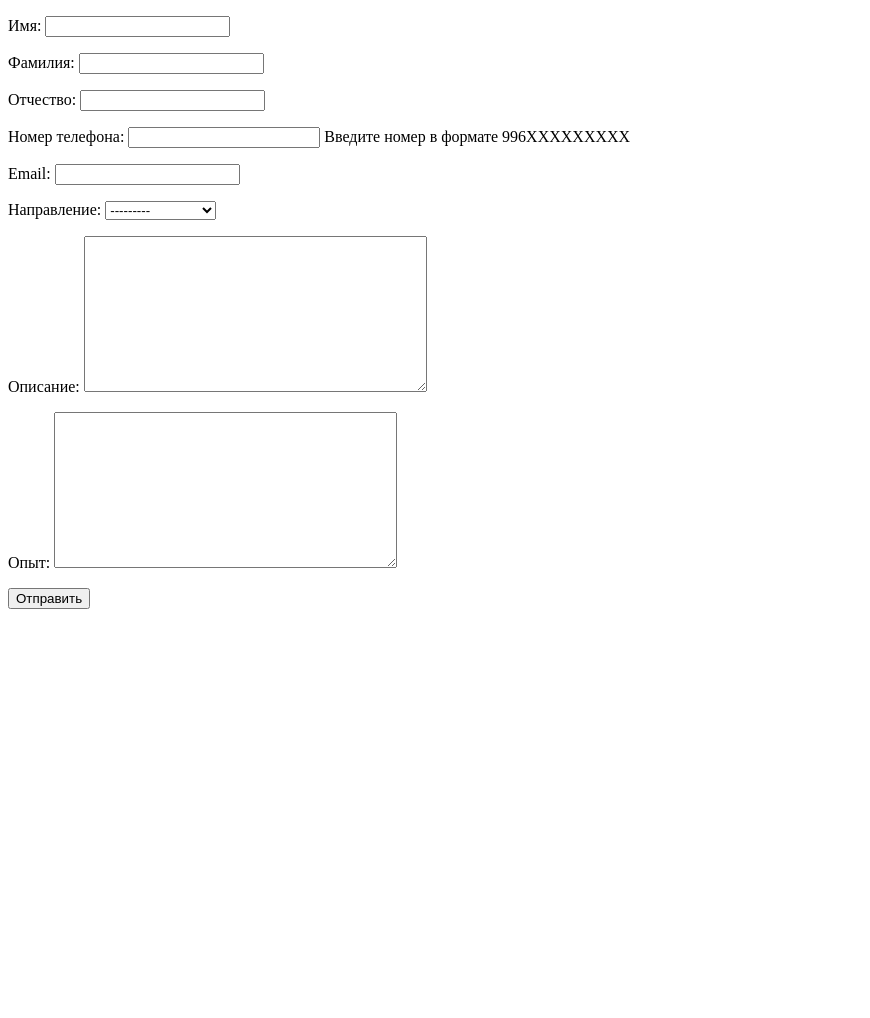
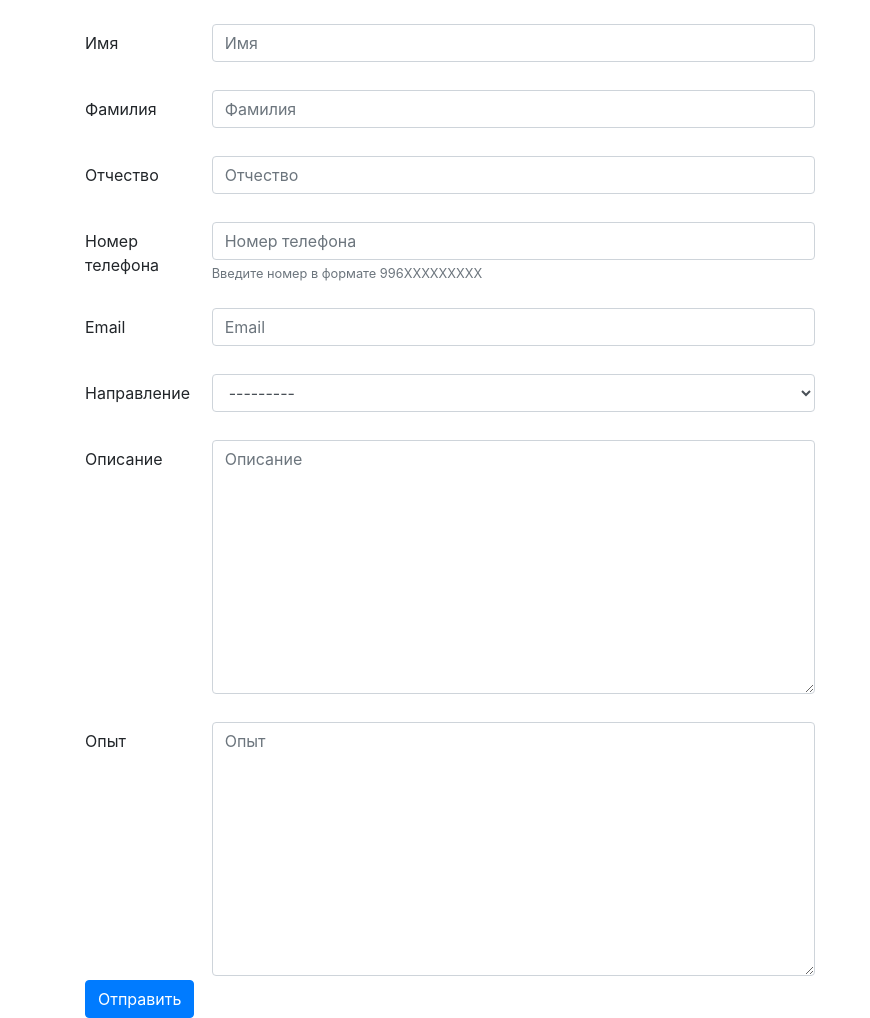
Before and after one commit to Erkinumur/test_resume, a Django app: page /resume/create/ in a window 1280 px wide. Shown: the whole page, without its empty margins (0-870 px from the left). Before the commit the page ends 609 px from the top, so only its background shows below. Run offline with Django 3.2, Linux system fonts and the light colour scheme; some libraries are stand-ins or nearby versions.

Commit message:
modify ResumeForm and template resume_create

```diff
--- a/resume/forms.py
+++ b/resume/forms.py
@@ -1,12 +1,31 @@
-from django.forms import ModelForm, forms
+from django import forms
 
 from .models import Resume
 
 
-class ResumeForm(ModelForm):
+class ResumeForm(forms.ModelForm):
     class Meta:
         model = Resume
         fields = '__all__'
+        widgets = {
+            'first_name': forms.TextInput(
+                attrs={"class": "form-control", "placeholder": 'Имя'}),
+            'last_name': forms.TextInput(
+                attrs={"class": "form-control", "placeholder": 'Фамилия'}),
+            'patronymic': forms.TextInput(
+                attrs={"class": "form-control", "placeholder": 'Отчество'}),
+            'number': forms.NumberInput(
+                attrs={"class": "form-control", "placeholder": 'Номер '
+                                                               'телефона'}),
+            'email': forms.EmailInput(
+                attrs={"class": "form-control", "placeholder": 'Email'}),
+            'department': forms.Select(
+                attrs={"class": "form-control"}),
+            'description': forms.Textarea(
+                attrs={"class": "form-control", "placeholder": 'Описание'}),
+            'experience': forms.Textarea(
+                attrs={"class": "form-control", "placeholder": 'Опыт'}),
+        }
         help_texts = {
             'number': 'Введите номер в формате 996ХХХХХХХХХ'
         }
--- a/templates/resume/resume_create.html
+++ b/templates/resume/resume_create.html
@@ -3,12 +3,31 @@
 <head>
     <meta charset="UTF-8">
     <title>Title</title>
+    <link rel="stylesheet" href="https://stackpath.bootstrapcdn.com/bootstrap/4.5.2/css/bootstrap.min.css" integrity="sha384-JcKb8q3iqJ61gNV9KGb8thSsNjpSL0n8PARn9HuZOnIxN0hoP+VmmDGMN5t9UJ0Z" crossorigin="anonymous">
 </head>
 <body>
-    <form action="." method="post">
-        {% csrf_token %}
-        {{ form.as_p }}
-        <button type="submit">Отправить</button>
-    </form>
+    <div class="container">
+        <div class="row">
+            <div class="col-sm-8">
+                <form action="." method="post">
+                    {% csrf_token %}
+                    {% for field in form %}
+                    <div class="from-group row mt-4">
+                        <label class="col-sm-2 col-form-label">{{ field.label }}</label>
+                        <div class="col-sm-10">
+                            {{ field.errors }}
+                            {{ field }}
+                            <small id="passwordHelpBlock" class="form-text text-muted">
+                                {{ field.help_text }}
+                            </small>
+                        </div>
+                    </div>
+                    {% endfor %}
+                    <button type="submit" class="btn btn-primary">Отправить</button>
+                </form>
+            </div>
+        </div>
+
+    </div>
 </body>
 </html>
```
